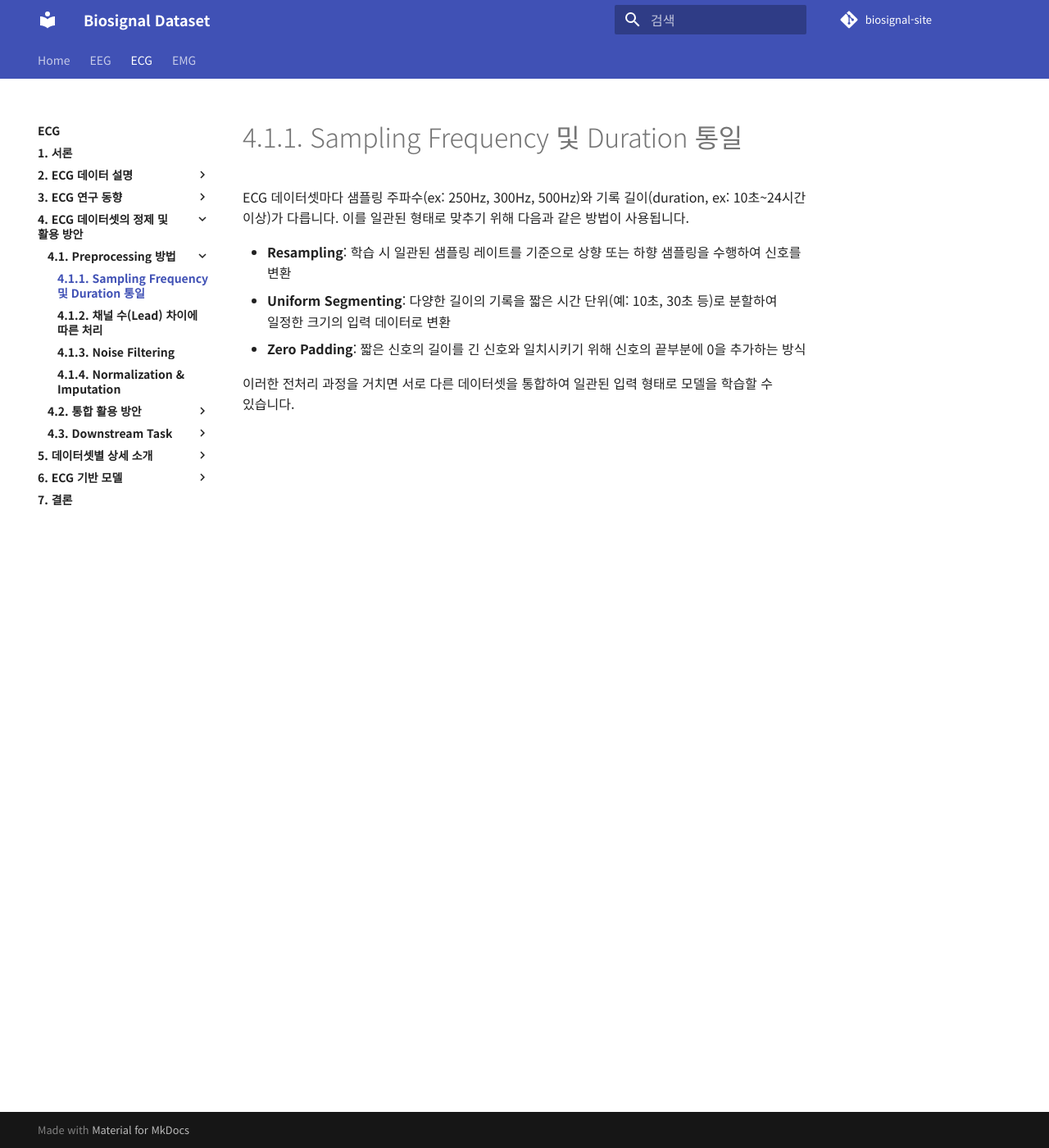
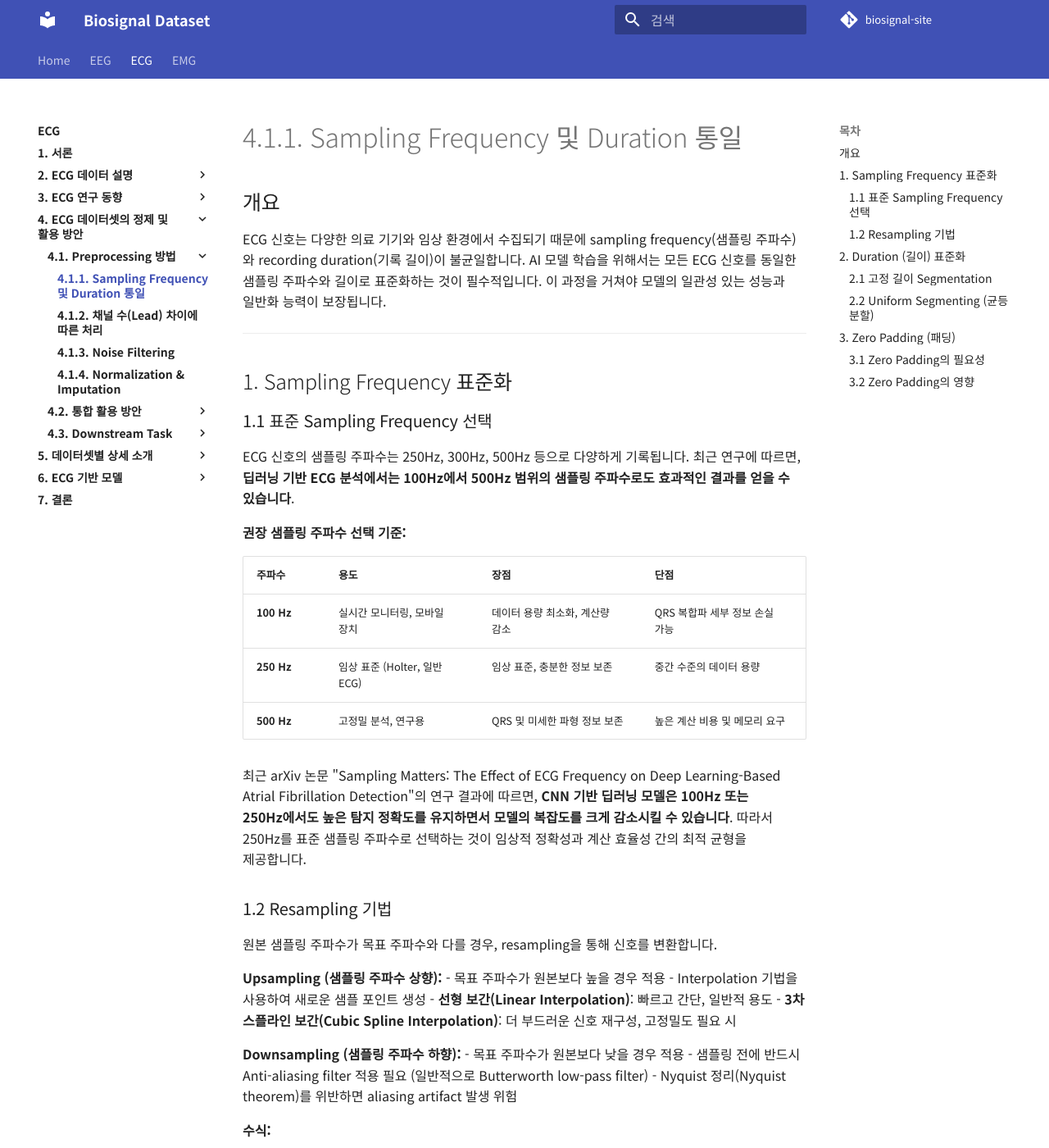
Before and after one commit to iwantjeonyeok/biosignal-site, an MkDocs documentation site: the page built from docs/ecg/4-ecg-데이터셋의-정제-및-활용-방안/4-1-preprocessing-방법/4-1-1-sampling-frequency-및-duration-통일.md, in a window 1280 px wide and 1400 px high. Shown: the whole window at 82% size. Built offline with MkDocs 1.6.1 and Material for MkDocs 9.7.7, drawn with Linux system fonts in a browser that asks for light colours; comment, search, counter and statistics services are not loaded; some of the changed text lies outside the part shown.

Commit message:
Update 4-1-1-sampling-frequency-및-duration-통일.md

```diff
--- a/docs/ecg/4-ecg-데이터셋의-정제-및-활용-방안/4-1-preprocessing-방법/4-1-1-sampling-frequency-및-duration-통일.md
+++ b/docs/ecg/4-ecg-데이터셋의-정제-및-활용-방안/4-1-preprocessing-방법/4-1-1-sampling-frequency-및-duration-통일.md
@@ -1,10 +1,93 @@
 # 4.1.1. Sampling Frequency 및 Duration 통일
 
+## 개요
 
-ECG 데이터셋마다 샘플링 주파수(ex: 250Hz, 300Hz, 500Hz)와 기록 길이(duration, ex: 10초~24시간 이상)가 다릅니다. 이를 일관된 형태로 맞추기 위해 다음과 같은 방법이 사용됩니다.
+ECG 신호는 다양한 의료 기기와 임상 환경에서 수집되기 때문에 sampling frequency(샘플링 주파수)와 recording duration(기록 길이)이 불균일합니다. AI 모델 학습을 위해서는 모든 ECG 신호를 동일한 샘플링 주파수와 길이로 표준화하는 것이 필수적입니다. 이 과정을 거쳐야 모델의 일관성 있는 성능과 일반화 능력이 보장됩니다.
 
-- **Resampling**: 학습 시 일관된 샘플링 레이트를 기준으로 상향 또는 하향 샘플링을 수행하여 신호를 변환
-- **Uniform Segmenting**: 다양한 길이의 기록을 짧은 시간 단위(예: 10초, 30초 등)로 분할하여 일정한 크기의 입력 데이터로 변환
-- **Zero Padding**: 짧은 신호의 길이를 긴 신호와 일치시키기 위해 신호의 끝부분에 0을 추가하는 방식
+---
 
-이러한 전처리 과정을 거치면 서로 다른 데이터셋을 통합하여 일관된 입력 형태로 모델을 학습할 수 있습니다.
+## 1. Sampling Frequency 표준화
+
+### 1.1 표준 Sampling Frequency 선택
+
+ECG 신호의 샘플링 주파수는 250Hz, 300Hz, 500Hz 등으로 다양하게 기록됩니다. 최근 연구에 따르면, **딥러닝 기반 ECG 분석에서는 100Hz에서 500Hz 범위의 샘플링 주파수로도 효과적인 결과를 얻을 수 있습니다**.
+
+**권장 샘플링 주파수 선택 기준:**
+
+| 주파수 | 용도 | 장점 | 단점 |
+|--------|------|------|------|
+| **100 Hz** | 실시간 모니터링, 모바일 장치 | 데이터 용량 최소화, 계산량 감소 | QRS 복합파 세부 정보 손실 가능 |
+| **250 Hz** | 임상 표준 (Holter, 일반 ECG) | 임상 표준, 충분한 정보 보존 | 중간 수준의 데이터 용량 |
+| **500 Hz** | 고정밀 분석, 연구용 | QRS 및 미세한 파형 정보 보존 | 높은 계산 비용 및 메모리 요구 |
+
+최근 arXiv 논문 "Sampling Matters: The Effect of ECG Frequency on Deep Learning-Based Atrial Fibrillation Detection"의 연구 결과에 따르면, **CNN 기반 딥러닝 모델은 100Hz 또는 250Hz에서도 높은 탐지 정확도를 유지하면서 모델의 복잡도를 크게 감소시킬 수 있습니다**. 따라서 250Hz를 표준 샘플링 주파수로 선택하는 것이 임상적 정확성과 계산 효율성 간의 최적 균형을 제공합니다.
+
+### 1.2 Resampling 기법
+
+원본 샘플링 주파수가 목표 주파수와 다를 경우, resampling을 통해 신호를 변환합니다.
+
+**Upsampling (샘플링 주파수 상향):**
+- 목표 주파수가 원본보다 높을 경우 적용
+- Interpolation 기법을 사용하여 새로운 샘플 포인트 생성
+- **선형 보간(Linear Interpolation)**: 빠르고 간단, 일반적 용도
+- **3차 스플라인 보간(Cubic Spline Interpolation)**: 더 부드러운 신호 재구성, 고정밀도 필요 시
+
+**Downsampling (샘플링 주파수 하향):**
+- 목표 주파수가 원본보다 낮을 경우 적용
+- 샘플링 전에 반드시 Anti-aliasing filter 적용 필요 (일반적으로 Butterworth low-pass filter)
+- Nyquist 정리(Nyquist theorem)를 위반하면 aliasing artifact 발생 위험
+
+**수식:**
+$$f_{target} = f_{original} \times \frac{N_{target}}{N_{original}}$$
+
+여기서 $f$는 주파수, $N$은 샘플 개수입니다.
+
+---
+
+## 2. Duration (길이) 표준화
+
+### 2.1 고정 길이 Segmentation
+
+ECG 신호의 기록 길이가 다양하므로 (예: 10초~24시간), 고정된 길이로 분할하여 일관된 입력 차원을 갖도록 합니다.
+
+**고정 길이 선택 기준:**
+
+- **10초**: 신속한 부정맥 감지 필요 (응급 상황)
+- **30초**: 일반적인 표준 ECG 기록 길이, 대부분의 모델에서 권장
+- **2~5분**: 더 긴 리듬 패턴 분석, Holter 모니터링 분석
+
+250Hz 표준화를 기준으로, 30초 고정 길이는 **7,500개의 샘플 포인트(250 × 30 = 7,500)**를 생성합니다. 이는 계산 비용과 정보 보존 간의 최적 균형으로 널리 권장됩니다.
+
+### 2.2 Uniform Segmenting (균등 분할)
+
+30초 이상의 장시간 기록에서는 균등 분할(uniform segmentation)을 적용합니다:
+
+$$\text{Number of Segments} = \frac{\text{Total Duration}}{\text{Segment Length}}$$
+
+예를 들어, 60초 기록을 30초 세그먼트로 나누면:
+$$\frac{60\text{s}}{30\text{s}} = 2 \text{ segments}$$
+
+각 세그먼트는 독립적인 학습 샘플로 취급되어 데이터셋 증강 효과를 제공합니다. **Scientific Reports에 발표된 "Beat-wise segmentation of electrocardiogram using adaptive windowing and deep neural network" 연구에서는 적응형 윈도우 기법을 통해 QRS 복합파를 중심으로 한 동적 분할이 가능함을 보였습니다**.
+
+---
+
+## 3. Zero Padding (패딩)
+
+### 3.1 Zero Padding의 필요성
+
+고정 길이보다 짧은 신호는 0을 추가하여 길이를 맞춥니다. 이를 **zero padding**이라 합니다.
+
+예를 들어:
+- 목표 길이: 250 Hz × 30초 = **7,500 샘플**
+- 실제 신호 길이: 6,200 샘플
+- 필요한 padding: 7,500 - 6,200 = **1,300개 0 추가**
+
+### 3.2 Zero Padding의 영향
+
+**장점:**
+- 모든 신호를 균일한 차원으로 표준화
+- 신경망의 입력 텐서 형태 고정
+
+**주의사항:**
+- 과도한 padding (>20% 신호 길이)은 모델 학습에 부정적 영향
+- Padding 위치 (선행 vs. 후행): 후행 padding 권장 (신호 정보 우선 보존)
```
